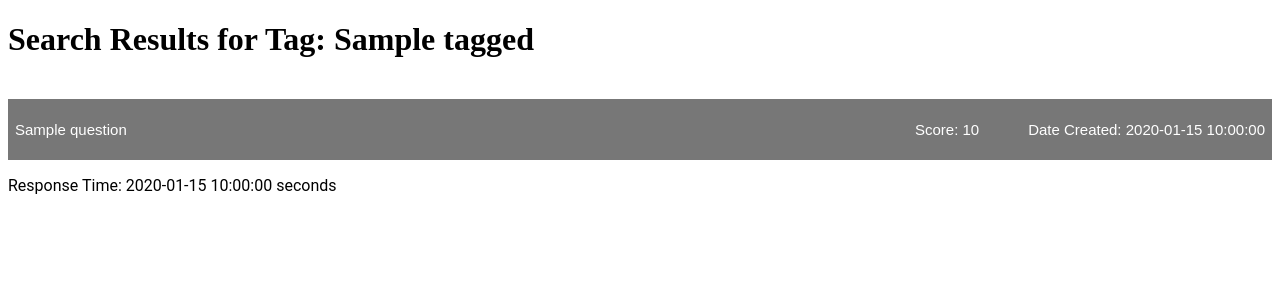
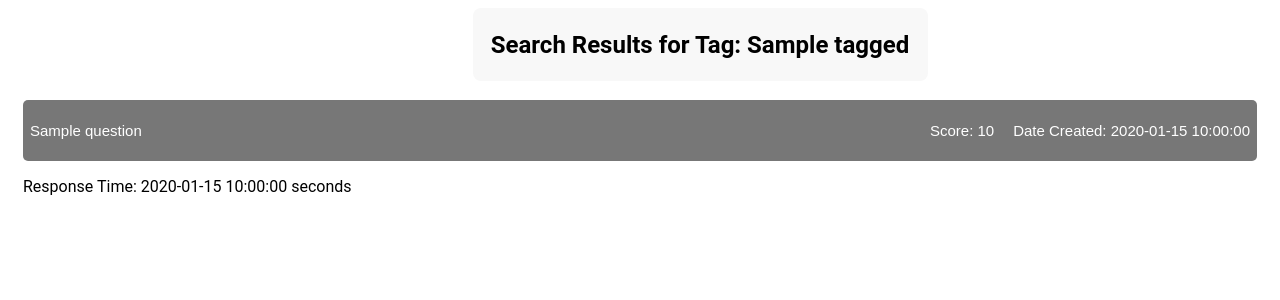
Before and after one commit to thzidaan/Stack-Overflow-API, a Flask app: template templates/search.html in a window 1280 px wide. Shown: the top 300 px of the page. Run offline with Flask 2, Linux system fonts and the light colour scheme; the template is opened without the code that fills it: most values are stand-ins (such as "Sample title", 1, 10 or a date in 2020).

Commit message:
UI Changed

```diff
--- a/app.py
+++ b/app.py
@@ -70,7 +70,7 @@ def search():
                         # If answer also have comments
                         if (((
                                 (request_item.get('items')[item_list]).get('answers'))[answer_list]).get('comments')) is not None:
-                            print('answer comments done')
+
                             answer_item_comments = (((
                                 (request_item.get('items')[item_list]).get('answers'))[answer_list]).get('comments'))
                             for answer_comment_list in range(len(answer_item_comments)):
@@ -126,7 +126,7 @@ def search():
     sorted_question_collection = sorted(
         questions_collection, key=itemgetter('creation_date'), reverse=True)
 
-    return render_template('search.html', data=sorted_question_collection, response_time=performance_time,tagged=tag_selected)
+    return render_template('search.html', data=sorted_question_collection, response_time=performance_time, tagged=tag_selected)
 
 
 @ app.route('/')
--- a/templates/search.html
+++ b/templates/search.html
@@ -1,6 +1,20 @@
 {% extends 'base.html'%} {% block head %}
 
 <style>
+  .title {
+    background-color:	#F8F8F8;
+    width:450px;
+    padding: 3px;
+    padding-left: 2px;
+    padding-bottom: 2px;
+    border-radius: 8px;
+    display: flex;
+    justify-content: center;
+  }
+
+.title_container {
+  margin-left: 450px;
+}
   .collapsible {
     background-color: #777;
     color: white;
@@ -11,6 +25,7 @@
     text-align: left;
     outline: none;
     font-size: 15px;
+    border-radius: 5px;
   }
 
   .active, .collapsible:hover {
@@ -22,6 +37,7 @@
     display: none;
     overflow: hidden;
     background-color: #f1f1f1;
+    border-radius: 5px;
   }
   .answer_comment_content {
     background: #dddddd;
@@ -56,11 +72,19 @@
 
 {% endblock %} {% block body %}
 
-<h1>Search Results for Tag: {{tagged}} </h1>
 
 
 
-<div class="container" style="font-family: Roboto,sans-serif">
+
+<div class="container" style="font-family: Roboto,sans-serif; margin-left: 15px; margin-right: 15px;">
+
+  <div class="title_container">
+  <div class="title">
+    <h2> Search Results for Tag: {{tagged}}  </h2>
+  </div>
+  </div>
+
+
   {% for question in data %}
   <br>
   <button type="button" class="collapsible" style="display: flex; flex-direction: row; justify-content: space-between;position: relative;padding: 7px;"><p>{{question['title']}} </p><p style="position: absolute; margin-left: 900px;">Score: {{question['score']}} </p><p>Date Created: {{question['creation_date']}}</p> </button>
@@ -69,7 +93,7 @@
       <br>
 
       {% if question['comments'] %}
-      <h4>Question Comments</h4>
+      <h4>Comments</h4>
       {% for question_comment_data in question['comments']  %}
 
       <div class='question_comment_content'>
@@ -91,7 +115,7 @@
       {% for answer_data in question['answers']  %}
 
       <div class='answer_content'>
-        <p>Answer Created On: {{answer_data['creation_date']}}</p>
+        <p>Created On: {{answer_data['creation_date']}}</p>
         <p>Score: {{answer_data['score']}}</p>
         <p>{{answer_data['body']}}</p>
 
```
